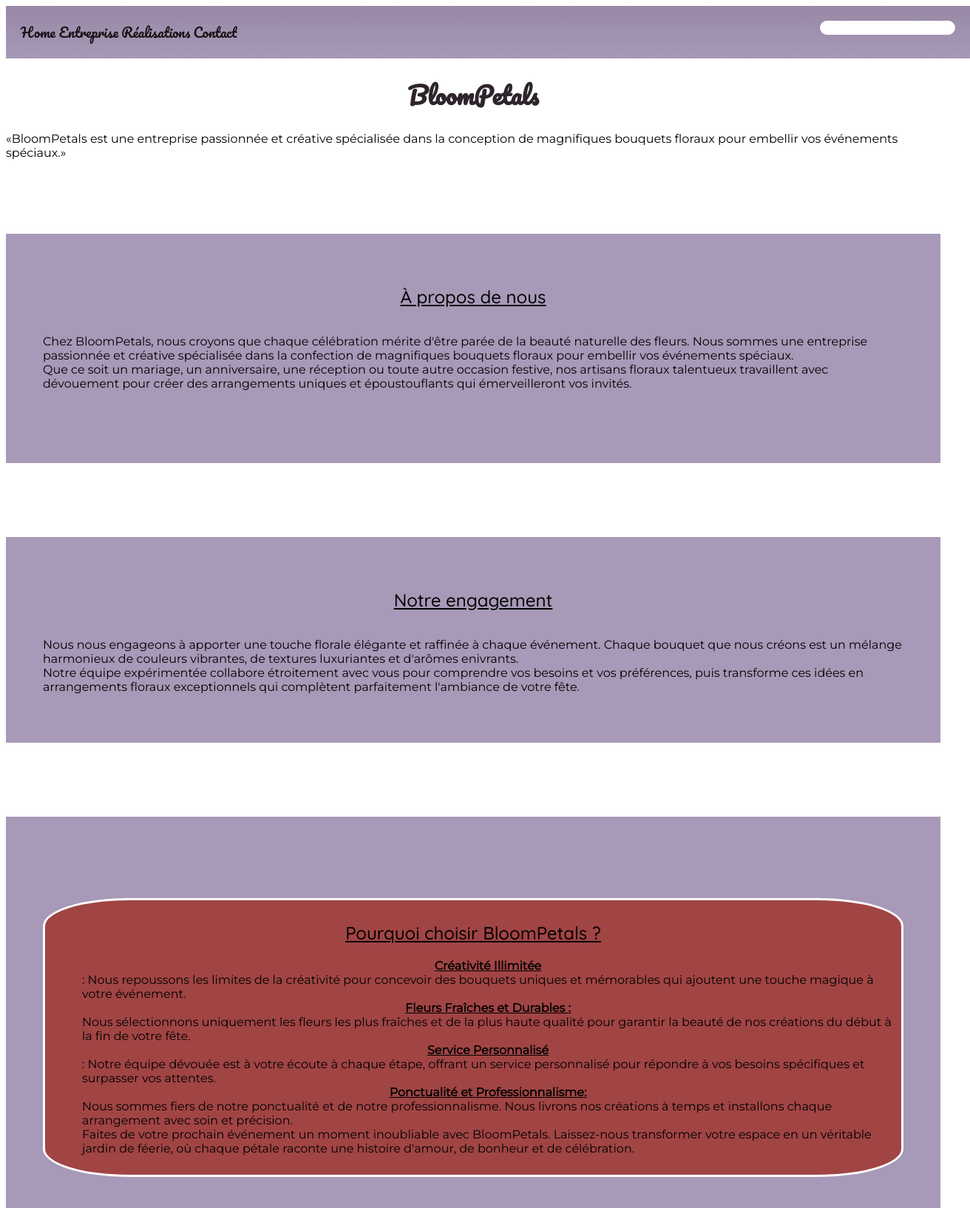
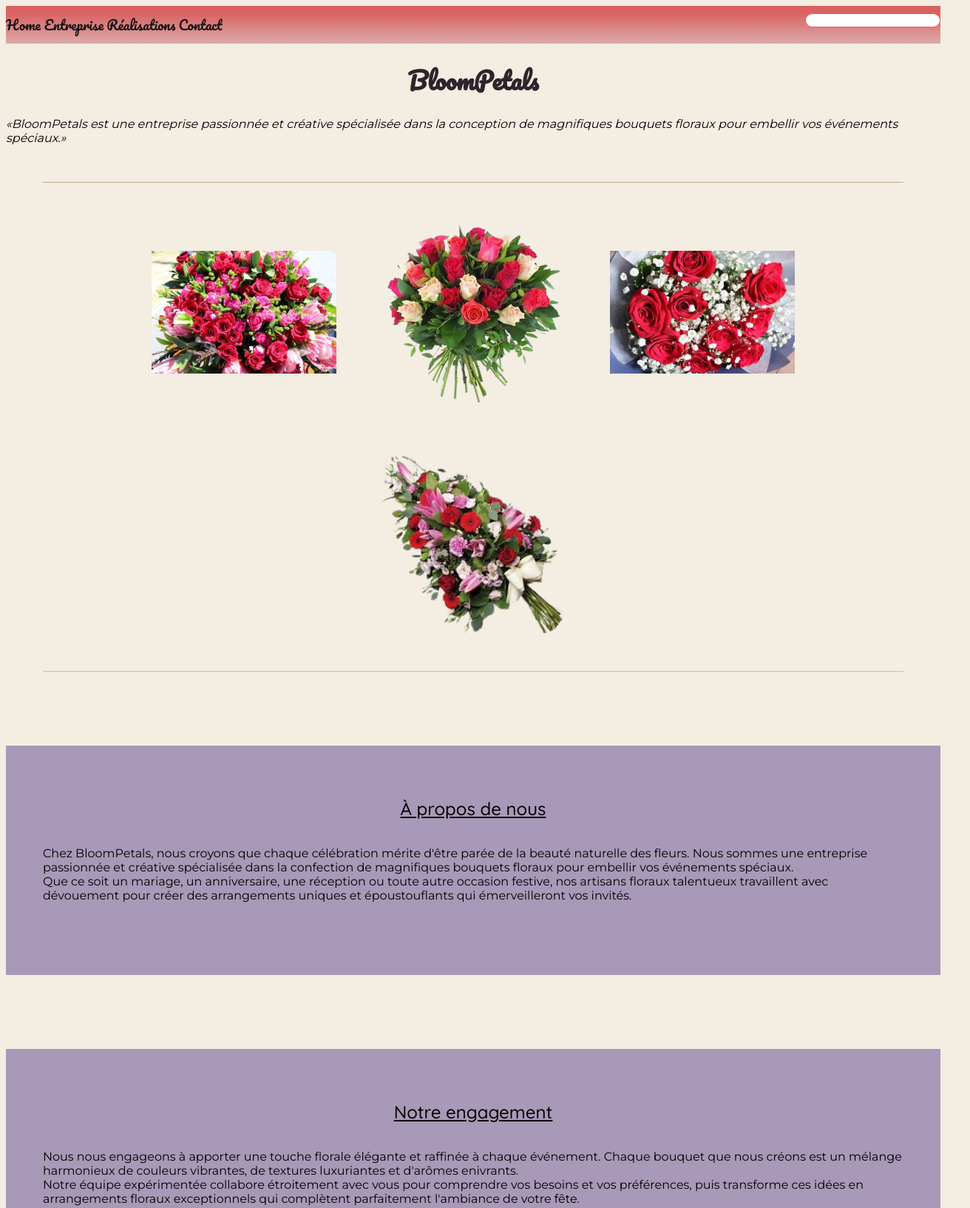
Before and after one commit to maily-vannobel/BloomPetals, a plain HTML site: page index.html in a window 1280 px wide. Shown: the top 1633 px of the page at 74% size, 1312 px wide, since content can reach past the window. Drawn offline with Linux system fonts and the light colour scheme.

Commit message:
commit -m "rangement du code"

```diff
--- a/index.html
+++ b/index.html
@@ -13,28 +13,42 @@
 <link href="https://fonts.googleapis.com/css2?family=Pacifico&display=swap" rel="stylesheet">
 </head>
 <!-- fin de la balise HEAD
+
+
     DEBUT DE BODY-->
 <body>
-<main>
+
 <header>  <!--HEADER-->
  <nav>
      <div> <!-- liste du menu de navigation-->
-        <a href="../Bloompetals/index.html"> Home </a>
-        <a href="../Bloompetals/entreprise.html"> Entreprise</a>
-        <a href="../Bloompetals/realisations.html"> Réalisations</a>
-        <a href="../Bloompetals/contact.html"> Contact</a>
+         <a href="../BloomPetals/index.html"> Home </a>
+         <a href="../BloomPetals/html/entreprise.html"> Entreprise</a>
+         <a href="../BloomPetals/html/realisations.html"> Réalisations</a>
+         <a href="../BloomPetals/html/contact.html"> Contact</a>
      </div>
+
      <div> <!-- barre de recherche imput-->
-        <input id="cherche" type="search" name="search"/>
+         <input id="cherche" type="search" name="search"/>
      </div>
 </nav>
 </header>
 <!-- FIN DU HEADER
+
     PAGE PRINCIPALE-->
+<main>
 <h1> BloomPetals</h1>
-<q>BloomPetals est une entreprise passionnée et créative spécialisée dans la
+ <q>BloomPetals est une entreprise passionnée et créative spécialisée dans la
     conception de magnifiques bouquets floraux pour embellir vos événements
     spéciaux.</q>
+
+
+<div class="imgrel">
+    <img src="../BloomPetals/images/image1.jpg">
+    <img src="../BloomPetals/images/image2.png">
+    <img src="../BloomPetals/images/image9.jpg">
+    <img src="../BloomPetals/images/image3.png">
+</div>
+
 <section>
 
      <h2>À propos de nous</h2>
@@ -94,7 +108,6 @@ transformer votre espace en un véritable jardin de féerie, où chaque pétale
 <section>
  <div class="services">
      <h2>Nos services</h2>
-<ul>
  <div>
      <li><span class="important"> Création de bouquets personnalisés </span>
         BloomPetals offre un service de création de
@@ -105,17 +118,16 @@ transformer votre espace en un véritable jardin de féerie, où chaque pétale
         l'événement. </li>
  </div>
  <div>
-     <li><span class="important">Décoration Florale d'Événements</span>
+     <span class="important">Décoration Florale d'Événements</span>
         Notre équipe de professionnels se spécialise dans la décoration florale d'événements. Nous transformons les lieux de fêtes en espaces
         enchanteurs en utilisant des fleurs fraîches et luxuriantes. Des centres de table élégants aux
         arches florales majestueuses, nous concevons des décors floraux qui éblouissent et
         captivent les invités. Notre service comprend également la livraison, l'installation et la
         décoration sur place pour garantir une expérience sans stress pour nos clients.
-     </li>
  </div>
 
  <div>
-     <li><span class="important"> Ateliers de Composition Florale</span>
+     <span class="important"> Ateliers de Composition Florale</span>
           En plus de nos services de décoration et de création
             de bouquets, BloomPetals propose des ateliers de composition florale interactifs. Ces
             ateliers sont parfaits pour les amateurs de fleurs et les passionnés de design floral. <br>
@@ -124,9 +136,9 @@ transformer votre espace en un véritable jardin de féerie, où chaque pétale
             ludique, idéale pour les événements d'entreprise, les enterrements de vie de jeune fille ou
             les fêtes privées. Les participants repartent avec leurs créations florales uniques et des
             souvenirs mémorables de l'atelier.
-     </li>
+
  </div>
-</ul>
+
 </div>
 
 <svg class="fleche" xmlns="http://www.w3.org/2000/svg" width="16" height="16" fill="currentColor" class="bi bi-arrow-up-circle-fill" viewBox="0 0 16 16">
--- a/style.css
+++ b/style.css
@@ -1,43 +1,56 @@
+body     {background-color: #F3EDE2;}
 header {background-color: rgb(255, 255, 255); }
-body     {background-color: #ffffff;}
-body img { size: 500px;}
 
-footer {background-color: #a799b7;
-        background: linear-gradient(0deg, rgba(167,153,183,1) 0%, rgba(152,136,165,1) 100%);
-        margin-top: 100px;}
-p {font-family: "Montserrat", sans-serif;}
-q {font-family: "Montserrat", sans-serif;
-    text-align:center;}
+h1{
+     font-family: "Pacifico";
+     text-align: center;
+     color:#2D252B;
+}
+
+h2{  font-family: "Quicksand";
+     text-decoration: underline;
+     font-weight: 450;
+     text-align: center;
+}
+
+footer{
+     background-color: #a799b7;
+     background: linear-gradient(0deg, rgba(167,153,183,1) 0%, rgba(152,136,165,1) 100%);
+     margin-top: 100px;}
+
+p {font-family: "Montserrat", sans-serif;
+   align-items: center;}
+q{
+     font-family: "Montserrat", sans-serif;
+     font-style: italic;
+     align-items:center;
+}
 
 /* BARRE DE NAVIGATION */
-nav { font-family:"Pacifico";
-     width : 100%;
+nav {
+     font-family:"Pacifico";
      display: flex;
      flex-direction: row;
      flex-wrap: wrap;
-     padding: 20px;
      justify-content:space-between;
-     background-color: #a799b7;
-     background: linear-gradient(0deg, rgba(167,153,183,1) 0%, rgba(152,136,165,1) 100%);}
+     background-color: #dbabab;
+     background: linear-gradient(0deg, rgba(219,171,171,1) 0%, rgba(218,98,98,1) 80%);
+     padding-top: 10px;
+     padding-bottom: 10px;
+}
+
 nav a { color: #161215;
         text-decoration: none;
         font-size: large;}
 nav a:hover { text-decoration: underline;
               opacity: 0.7;}
 /* ID POUR LA BARRE DE RECHERCHE */
-    #cherche { border: 1px solid #ffffff;
+    #cherche { border: 1px solid #f25959;
               border-radius: 50px;}
 
 
-/* STYLES APPLIQUÉS PARTOUT*/
-h1 { font-family: "Pacifico";
-     text-align: center;
-     color:#2D252B;}
 
-h2  { font-family: "Quicksand";
-     text-decoration: underline;
-     font-weight: 450;
-     text-align: center;}
+
 
 section {display: flex;
          flex-direction: column;
@@ -48,29 +61,6 @@ section {display: flex;
             text-decoration: underline;}
 .mots1 {font-weight: 600;}
 .mots2
-
-
-
-            /*SECTION 'POURQUOI CHOISIR BLOOM'*/
-ul div  { font-family: "Montserrat";
-        background-color: none;
-        display: flex;
-        flex-direction: row;}
-ul div li { background-color: none;
-            display:flex ;
-            flex-direction: column;
-        align-items: center;}
-
-
-         /* MISE EN FORME DES BLOCS */
-     ul div  { font-family: "Montserrat";
-                background-color: none;
-                display: flex;
-                flex-direction: row;}
- ul div li { background-color: none;
-                    display:flex ;
-                    flex-direction: column;
-                align-items: center;}
 
 
 
@@ -85,8 +75,18 @@ ul div li { background-color: none;
 
 
 
-/*PAGE REALISATIONS*/
+/*MODIFICATIONS SUR LES IMAGES */
 
-.imgrel {display: flex;}
+.imgrel {display: flex;
+         flex-wrap: wrap;
+         justify-content: center;
+         gap: 60px;
+         margin: 50px;
+         padding: 50px;
+         border-bottom: 1px solid #eab1bb;
+         border-top: 1px solid #BFA886;}
 
-.imgrel img {width: 100px;}
+.imgrel img {
+             width:250px;
+             height:auto;
+             object-fit:contain;}
```
Also changed, not shown: html/contact.html (renamed from contact.html), html/entreprise.html (renamed from entreprise.html), html/realisations.html (renamed from realisations.html), images/fond.png (deleted), images/image2.jpg (deleted), images/image2.png (added), images/image3.jpg (deleted), images/image3.png (added).
